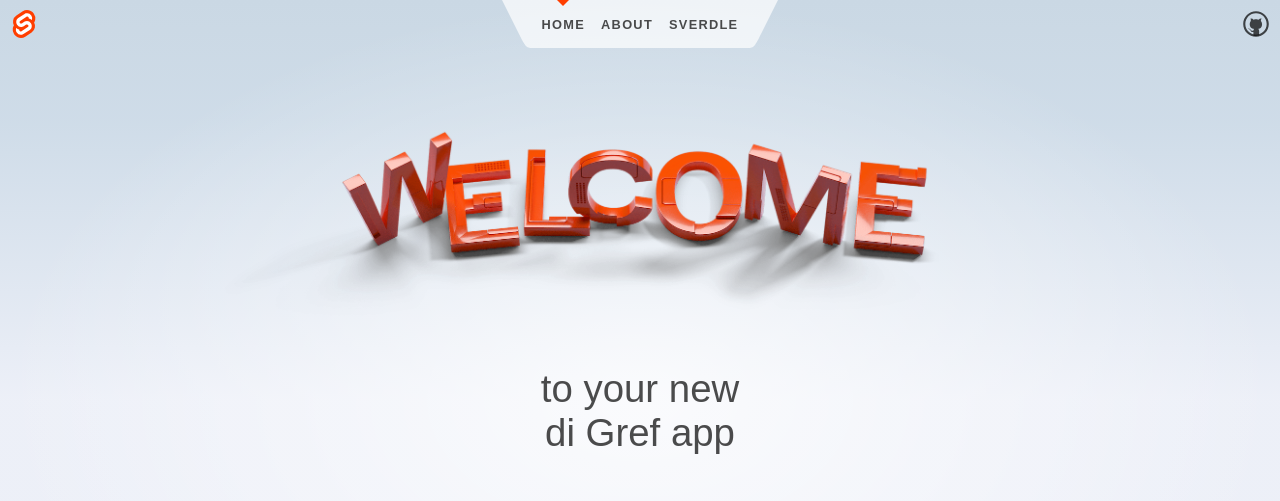
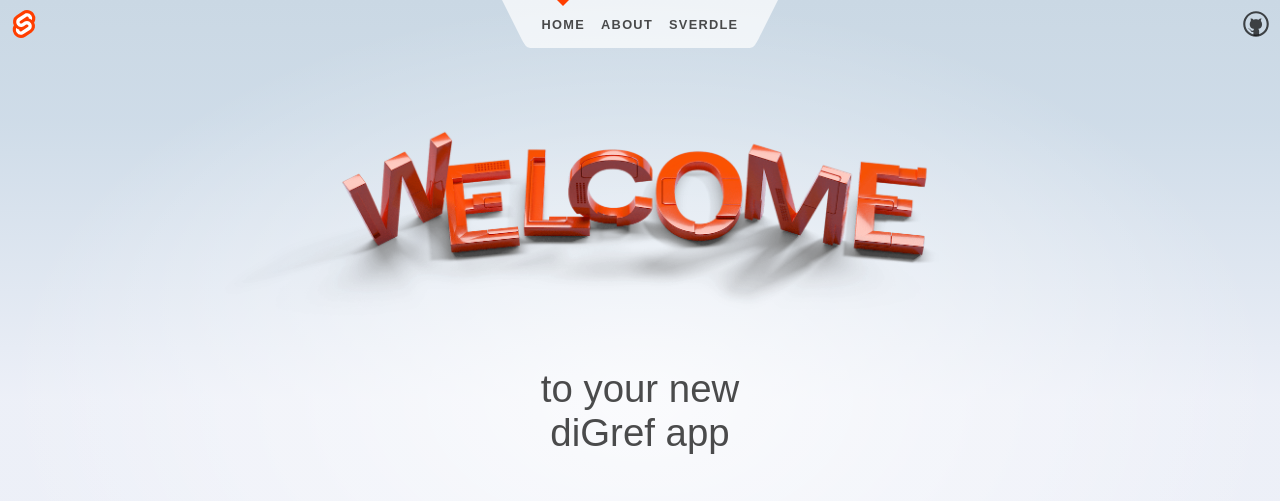
Before and after one commit to Posello/myapp, a SvelteKit app: page / in a window 1280 px wide. Shown: the top 501 px of the page. Built offline with nearby package versions, Linux system fonts and the light colour scheme.

Commit message:
#1 Prueba enlace issue

```diff
--- a/src/routes/+page.svelte
+++ b/src/routes/+page.svelte
@@ -18,7 +18,7 @@
 			</picture>
 		</span>
 
-		to your new<br />di Gref app
+		to your new<br />diGref app
 	</h1>
 
 	<h2>
```
